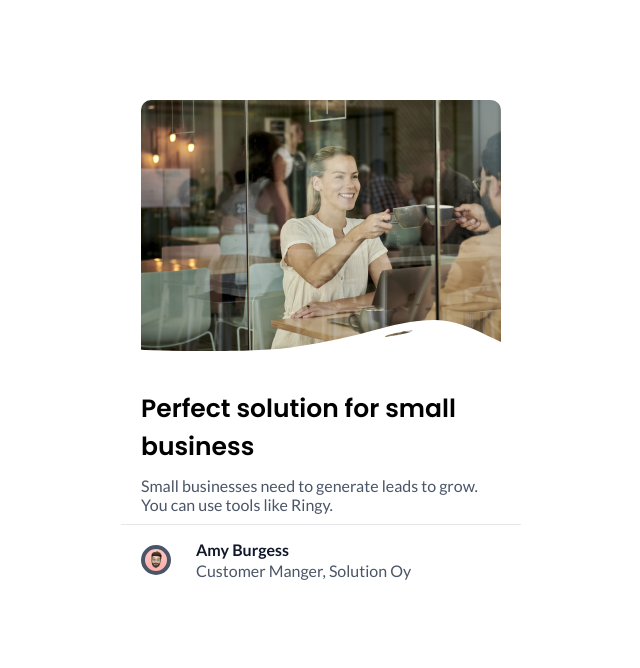
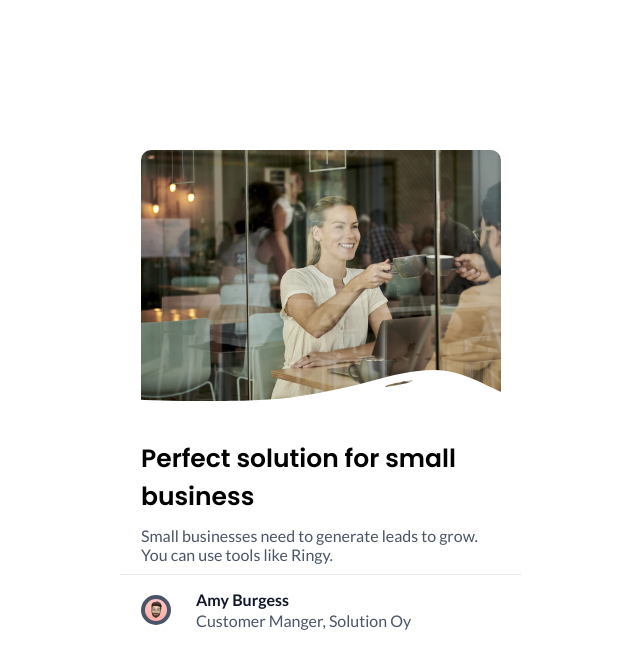
Before and after one commit to triveni-3124/WEB-DEVELOPMENT, a plain HTML site: page DevChallenge-6/index.html in a window 1280 px wide. Shown: the whole page, without its empty margins (319-959 px from the left). Drawn offline with Linux system fonts and the light colour scheme.

Commit message:
update min-height

```diff
--- a/DevChallenge-6/style.css
+++ b/DevChallenge-6/style.css
@@ -10,6 +10,7 @@ body{
     display: flex;
     justify-content: center;
     align-items: center;
+    min-height: 100vh;
 
 }
 .card{
@@ -17,7 +18,7 @@ body{
     border-radius: 10px;
     width: 360px;
     height: 500px;
-    margin: 100px;
+    /* margin: 100px; */
     background-image: url("hero-image-1.jpg");
     background-repeat:no-repeat ;
     display: flex;
```
